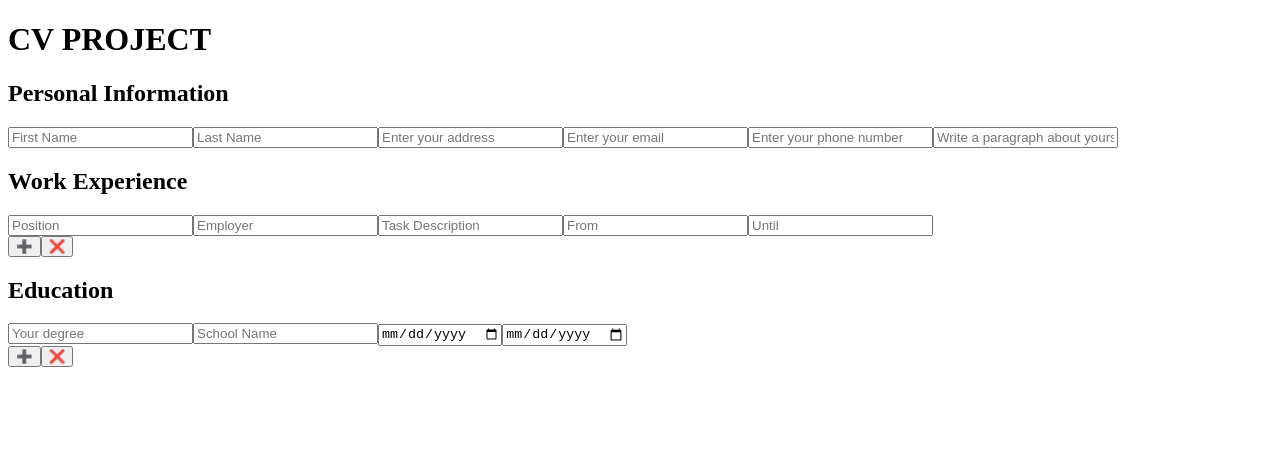
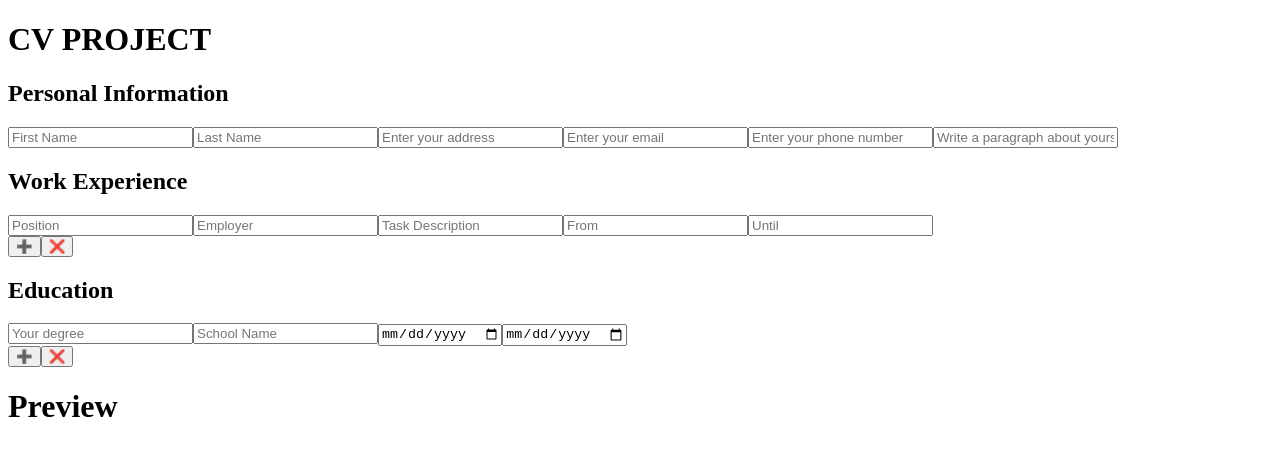
Before and after one commit to devkovmtl/cv-project, a React (Create React App) app: page / in a window 1280 px wide. Shown: the top 456 px of the page. Built offline with nearby package versions, Linux system fonts and the light colour scheme; the HTML template or start-up script is replaced by a standard one.

Commit message:
Added Preview component

```diff
--- a/src/App.tsx
+++ b/src/App.tsx
@@ -11,6 +11,7 @@ import {
   Education,
   PersonalInformation,
   WorkExperience,
+  Preview,
 } from './components';
 import { getItemCategoryName } from './utils';
 import { itemName } from './enum';
@@ -187,7 +188,10 @@ class App extends Component {
         <header className=''>
           <h1>CV PROJECT</h1>
         </header>
-
+        {/* APP CONTAINER */}
+        <div className=''>
+          {/* FORM COLUMN */}
+          <div>
             <div>
               <SubHeader title='Personal Information' />
               <PersonalInformation
@@ -245,7 +249,10 @@ class App extends Component {
             <div>
               <SubHeader title='Education' />
               {education.length === 0 && (
-            <button className='add_education_btn' onClick={this.handleAddItem}>
+                <button
+                  className='add_education_btn'
+                  onClick={this.handleAddItem}
+                >
                   ➕
                 </button>
               )}
@@ -276,6 +283,17 @@ class App extends Component {
               })}
             </div>
           </div>
+
+          {/* PREVIEW COLUMN */}
+          <div>
+            <Preview
+              personalInformation={this.state.personalInformation}
+              education={this.state.education}
+              workExperience={this.state.workExperience}
+            />
+          </div>
+        </div>
+      </div>
     );
   }
 }
--- /dev/null
+++ b/src/components/Preview/Preview.tsx
@@ -0,0 +1,23 @@
+import React from 'react';
+import {
+  PersonalInformationType,
+  EducationType,
+  WorkExperienceType,
+} from '../../type';
+
+type PreviewProps = {
+  personalInformation: PersonalInformationType;
+  education: EducationType[];
+  workExperience: WorkExperienceType[];
+};
+
+const Preview = (props: PreviewProps) => {
+  console.log(props);
+  return (
+    <div>
+      <h1>Preview</h1>
+    </div>
+  );
+};
+
+export default Preview;
--- a/src/components/index.ts
+++ b/src/components/index.ts
@@ -3,3 +3,4 @@ export { default as SubHeader } from './SubHeader/SubHeader';
 export { default as Education } from './Education/Education';
 export { default as PersonalInformation } from './PersonalInformation/PersonalInformation';
 export { default as WorkExperience } from './WorkExperience/WorkExperience';
+export { default as Preview } from './Preview/Preview';
```
Also changed, not shown: 1 other file (tests, documents, lock files or other folders). Lines whose indentation alone changed are shown as unchanged.
